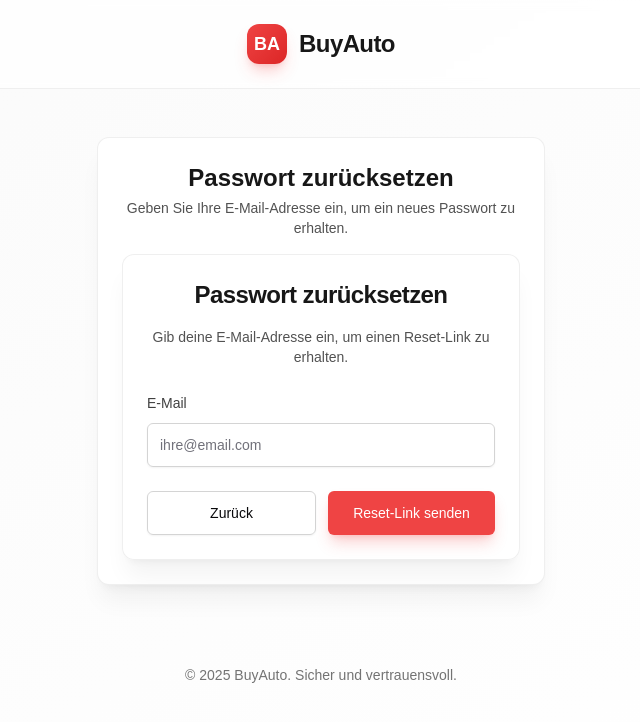
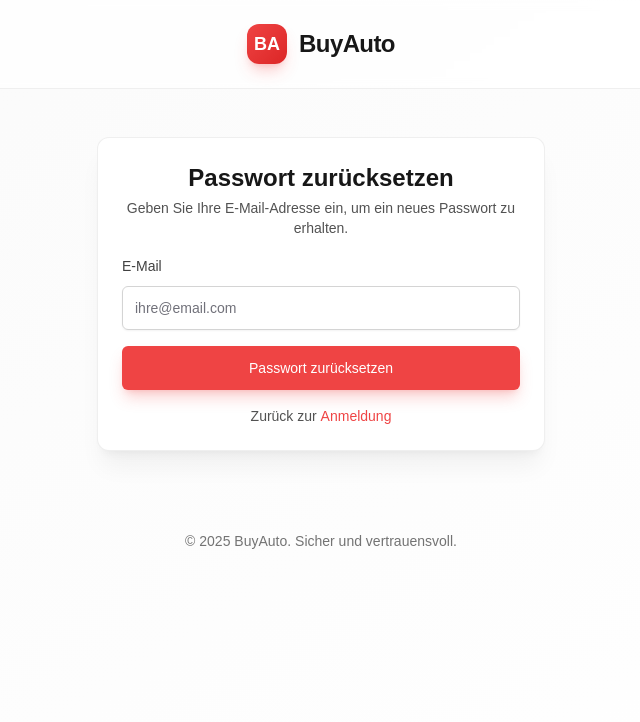
Before and after one commit to vincialmedia/BuyAuto, a Next.js app: page /auth in a window 1280 px wide. Both pictures are taken after a click on the button "Passwort vergessen?". Shown: the top 722 px of the page, without its empty margins (319-959 px from the left). Built offline with nearby package versions, Linux system fonts and the light colour scheme; no server answers.

Commit message:
fix(auth): Adjust auth form schemas for type consistency

```diff
--- a/src/components/buyauto/auth/ResetPasswordForm.tsx
+++ b/src/components/buyauto/auth/ResetPasswordForm.tsx
@@ -6,20 +6,18 @@ import { zodResolver } from "@hookform/resolvers/zod";
 import { Loader2 } from "lucide-react";
 import { Button } from "@/components/ui/button";
 import { Input } from "@/components/ui/input";
-import { Card, CardContent, CardHeader } from "@/components/ui/card";
 import { Form, FormControl, FormField, FormItem, FormLabel, FormMessage } from "@/components/ui/form";
 import { resetPasswordSchema, type ResetPasswordFormData } from "@/lib/buyauto/schemas";
-import { motion } from "framer-motion";
 
 interface ResetPasswordFormProps {
-  onResetPassword: (data: ResetPasswordFormData) => void;
-  onBack: () => void;
+  onResetPassword: (email: string) => void;
+  onShowLogin: () => void;
   isLoading: boolean;
 }
 
 export default function ResetPasswordForm({
   onResetPassword,
-  onBack,
+  onShowLogin,
   isLoading
 }: ResetPasswordFormProps) {
   const form = useForm<ResetPasswordFormData>({
@@ -30,25 +28,10 @@ export default function ResetPasswordForm({
   });
 
   const onSubmit = (data: ResetPasswordFormData) => {
-    onResetPassword(data);
+    onResetPassword(data.email);
   };
 
   return (
-    <Card className="bg-white/90 backdrop-blur-sm border-neutral-200/60 shadow-xl shadow-neutral-900/5">
-      <CardHeader className="text-center space-y-4">
-        <motion.h1
-          className="text-2xl font-bold text-neutral-900 tracking-tight"
-          initial={{ opacity: 0, y: 10 }}
-          animate={{ opacity: 1, y: 0 }}
-        >
-          Passwort zurücksetzen
-        </motion.h1>
-        <p className="text-neutral-600 text-sm">
-          Gib deine E-Mail-Adresse ein, um einen Reset-Link zu erhalten.
-        </p>
-      </CardHeader>
-
-      <CardContent>
     <Form {...form}>
       <form onSubmit={form.handleSubmit(onSubmit)} className="space-y-4">
         <FormField
@@ -71,31 +54,27 @@ export default function ResetPasswordForm({
           )}
         />
 
-            <div className="flex gap-3 pt-2">
-              <Button
-                type="button"
-                variant="outline"
-                onClick={onBack}
-                disabled={isLoading}
-                className="flex-1 h-11 bg-transparent hover:bg-neutral-50 border-neutral-300"
-              >
-                Zurück
-              </Button>
         <Button
           type="submit"
           disabled={isLoading}
-                className="flex-1 h-11 bg-red-500 hover:bg-red-600 text-white shadow-lg shadow-red-500/25 hover:shadow-xl hover:shadow-red-500/30 transition-all duration-300 hover:-translate-y-0.5"
+          className="w-full h-11 bg-red-500 hover:bg-red-600 text-white shadow-lg shadow-red-500/25 hover:shadow-xl hover:shadow-red-500/30 transition-all duration-300 hover:-translate-y-0.5"
         >
-                {isLoading ? (
-                  <Loader2 className="h-4 w-4 animate-spin" />
-                ) : (
-                  "Reset-Link senden"
-                )}
+          {isLoading ? <Loader2 className="h-4 w-4 animate-spin mr-2" /> : null}
+          Passwort zurücksetzen
         </Button>
-            </div>
+
+        <p className="text-center text-sm text-neutral-600">
+          Zurück zur{" "}
+          <button
+            type="button"
+            onClick={onShowLogin}
+            className="text-red-500 hover:text-red-600 font-medium transition-colors"
+            disabled={isLoading}
+          >
+            Anmeldung
+          </button>
+        </p>
       </form>
     </Form>
-      </CardContent>
-    </Card>
   );
 }
--- a/src/lib/buyauto/schemas.ts
+++ b/src/lib/buyauto/schemas.ts
@@ -1,65 +1,41 @@
 
 import { z } from "zod";
 
-export const vehicleDataSchema = z.object({
-  brand: z.string().min(1, "Marke ist erforderlich"),
-  model: z.string().min(1, "Modell ist erforderlich"),
-  year: z.number()
-    .min(1990, "Jahr muss mindestens 1990 sein")
-    .max(new Date().getFullYear() + 1, "Jahr kann nicht in der Zukunft liegen"),
-  km: z.number().min(0, "Kilometerstand muss positiv sein"),
-  body: z.string().min(1, "Karosserie ist erforderlich"),
-  fuel: z.string().min(1, "Antrieb ist erforderlich"),
-  gearbox: z.string().min(1, "Getriebe ist erforderlich"),
-});
-
-export const leasingDetailsSchema = z.object({
-  price_per_month_chf: z.number().min(1, "Monatliche Rate muss grösser als 0 sein"),
-  remaining_months: z.number().min(1, "Restlaufzeit muss mindestens 1 Monat betragen"),
-  deposit_chf: z.number().min(0, "Kaution muss positiv sein"),
-  location: z.string().min(1, "Standort ist erforderlich"),
-});
-
-export const imagesSchema = z.object({
-  images: z.array(z.string()).min(1, "Mindestens 1 Bild ist erforderlich"),
-  cover_image_index: z.number().min(0),
-});
-
-export const planSelectionSchema = z.object({
-  price_plan: z.string().min(1, "Plan-Auswahl ist erforderlich"),
-  is_premium: z.boolean(),
-  duration_days: z.number().nullable(),
-  plan_price: z.number().min(0),
-});
-
-// Auth form schemas
+// Auth schemas
 export const loginSchema = z.object({
-  email: z.string().email("Bitte geben Sie eine gültige E-Mail-Adresse ein"),
+  email: z.string().email("Gültige E-Mail-Adresse eingeben"),
   password: z.string().min(1, "Passwort ist erforderlich"),
 });
 
 export const registerSchema = z.object({
   firstName: z.string().optional(),
   lastName: z.string().optional(),
-  email: z.string().email("Bitte geben Sie eine gültige E-Mail-Adresse ein"),
-  password: z
-    .string()
-    .min(8, "Passwort muss mindestens 8 Zeichen lang sein")
-    .regex(
-      /^(?=.*[a-z])(?=.*[A-Z])(?=.*\d)/,
-      "Passwort muss mindestens einen Gross- und Kleinbuchstaben sowie eine Zahl enthalten"
-    ),
+  email: z.string().email("Gültige E-Mail-Adresse eingeben"),
+  password: z.string().min(8, "Passwort muss mindestens 8 Zeichen haben"),
+  confirmPassword: z.string().min(1, "Passwort bestätigen ist erforderlich"),
+}).refine((data) => data.password === data.confirmPassword, {
+  message: "Passwörter stimmen nicht überein",
+  path: ["confirmPassword"],
 });
 
 export const resetPasswordSchema = z.object({
-  email: z.string().email("Bitte geben Sie eine gültige E-Mail-Adresse ein"),
+  email: z.string().email("Gültige E-Mail-Adresse eingeben"),
 });
 
 export type LoginFormData = z.infer<typeof loginSchema>;
 export type RegisterFormData = z.infer<typeof registerSchema>;
 export type ResetPasswordFormData = z.infer<typeof resetPasswordSchema>;
 
-export type VehicleDataForm = z.infer<typeof vehicleDataSchema>;
-export type LeasingDetailsForm = z.infer<typeof leasingDetailsSchema>;
-export type ImagesForm = z.infer<typeof imagesSchema>;
-export type PlanSelectionForm = z.infer<typeof planSelectionSchema>;
+// Vehicle schemas
+export const vehicleFormSchema = z.object({
+  brand: z.string().min(1, "Marke ist erforderlich"),
+  model: z.string().min(1, "Modell ist erforderlich"),
+  year: z.number().min(1900, "Ungültiges Jahr").max(new Date().getFullYear() + 2, "Jahr liegt in der Zukunft"),
+  mileage: z.number().min(0, "Kilometerstand muss positiv sein"),
+  fuel: z.string().min(1, "Kraftstoffart ist erforderlich"),
+  transmission: z.string().min(1, "Getriebe ist erforderlich"),
+  power: z.number().min(1, "Leistung ist erforderlich"),
+  color: z.string().min(1, "Farbe ist erforderlich"),
+});
+
+export type VehicleFormData = z.infer<typeof vehicleFormSchema>;
```
Lines whose indentation alone changed are shown as unchanged.
